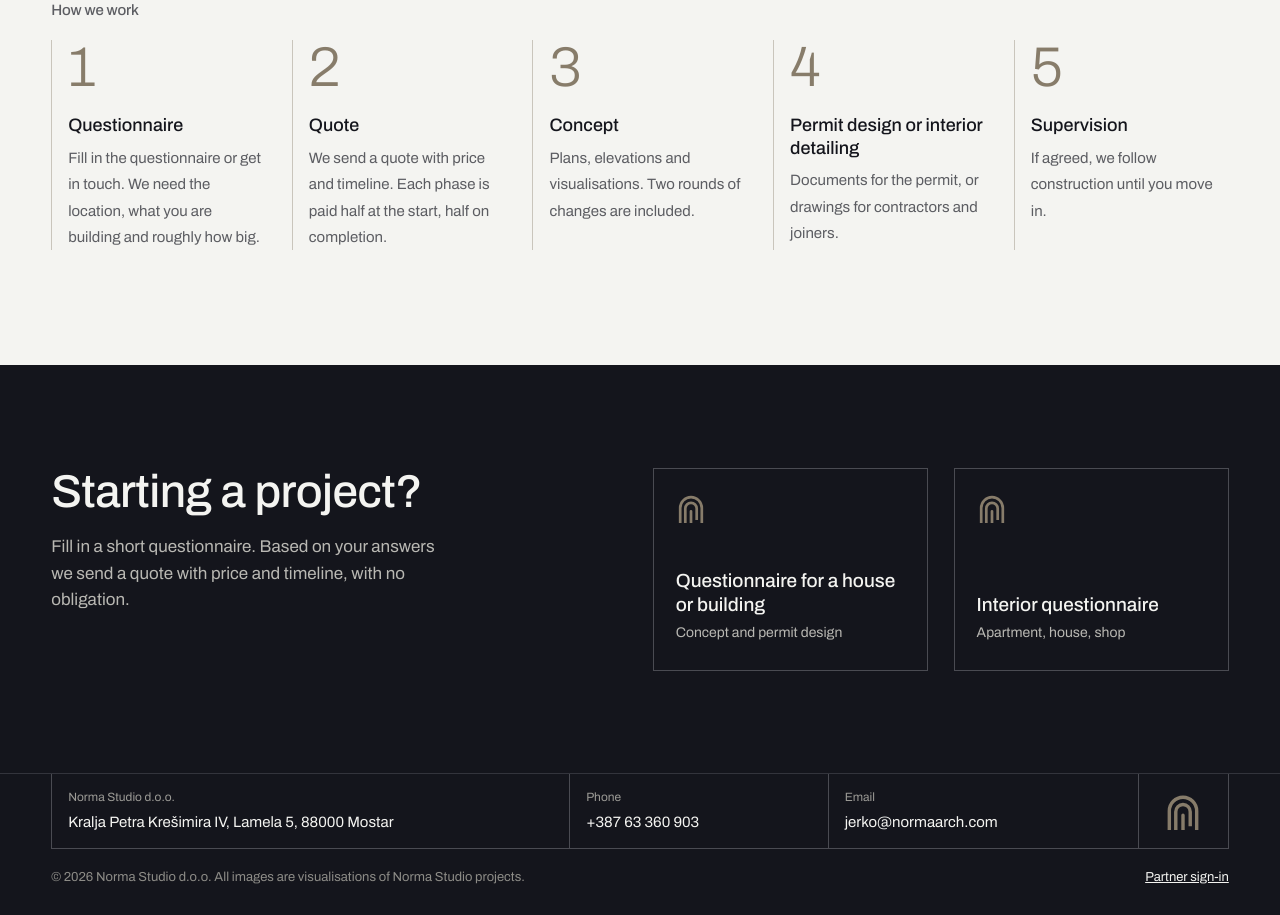
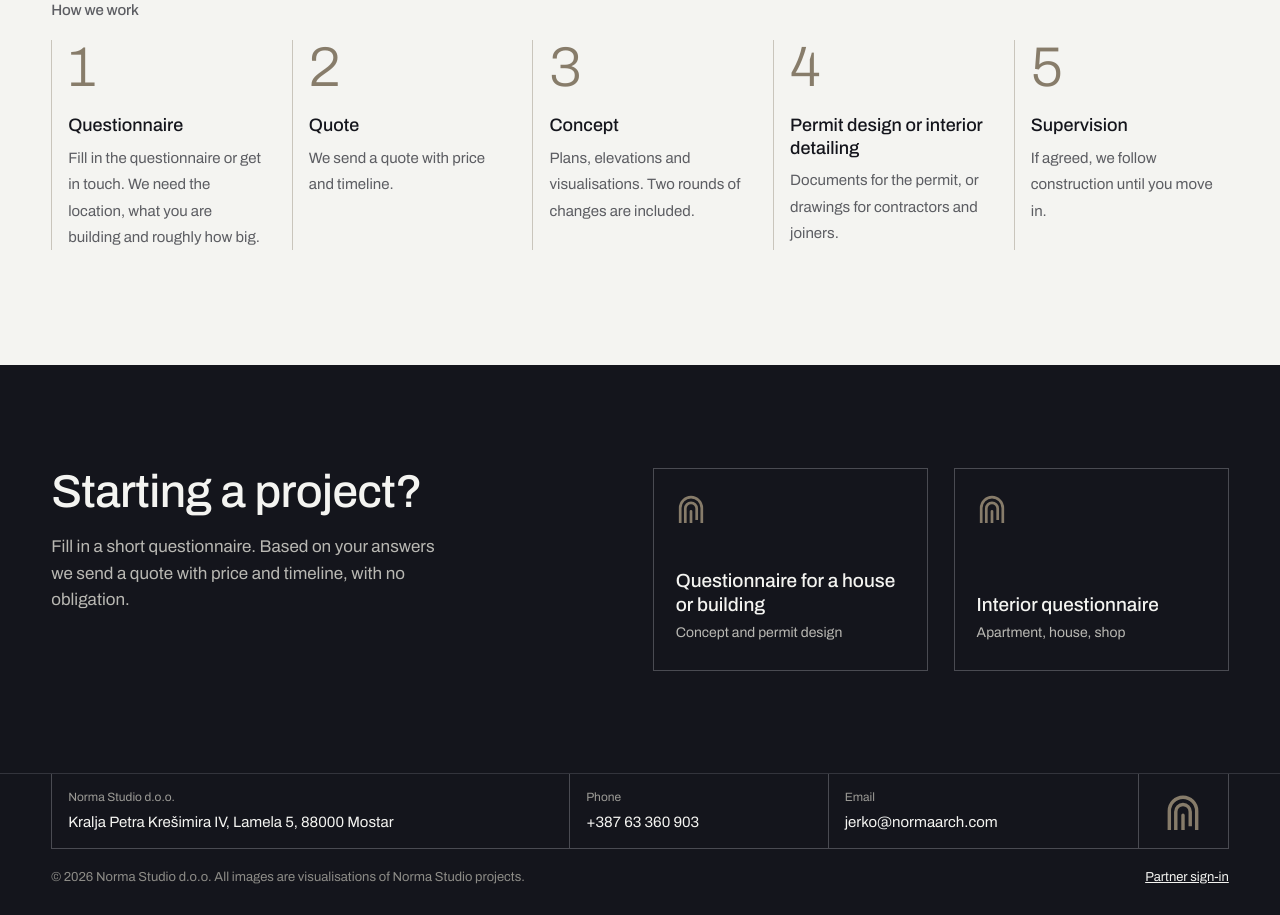
Before and after one commit to jerko-hue/normaarch-web, a plain HTML site: page en/usluge/index.html in a window 1280 px wide. Shown: the part 949-1864 px from the top of the page. Drawn offline with Linux system fonts and the light colour scheme.

Commit message:
Usluge: bez uvjeta plaćanja (D-15)

```diff
--- a/en/usluge/index.html
+++ b/en/usluge/index.html
@@ -30,7 +30,7 @@
 
 <section class="uvod"><h1>Services</h1><p>Everything from one office: architecture, permit documents and the interior down to the last socket.</p></section>
 <section class="usluge"><div class="usluga"><h2>Concept design</h2><ul><li>Site analysis and your brief</li><li>Plans, sections and elevations</li><li>Two rounds of changes included</li><li>Visualisations of the building</li><li>Documents for planning consent and location permit</li></ul></div><div class="usluga"><h2>Permit design</h2><ul><li>Documents for the building permit</li><li>Coordination of all disciplines: structure, electrical, mechanical, plumbing and drainage</li><li>Technical description and compliance with regulations</li><li>Drawings for contractors and bill of quantities</li></ul></div><div class="usluga"><h2>Interior design</h2><ul><li>Concept, materials and colours</li><li>Furniture layout and visualisations</li><li>Drawings of every wall, lighting and socket positions</li><li>Bespoke furniture for the joiner</li><li>Equipment list and cost estimate</li></ul></div><div class="usluga"><h2>Visualisation and film</h2><ul><li>Photorealistic exterior and interior images</li><li>Film for sales and presentation</li><li>Presentations for investors and buyers</li></ul></div><div class="usluga"><h2>Design supervision</h2><ul><li>Site visits</li><li>Coordination with contractors</li><li>Solutions for whatever comes up during construction</li></ul></div></section>
-<section class="tijek"><h2 class="odjeljak">How we work</h2><ol><li><b>Questionnaire</b><span>Fill in the questionnaire or get in touch. We need the location, what you are building and roughly how big.</span></li><li><b>Quote</b><span>We send a quote with price and timeline. Each phase is paid half at the start, half on completion.</span></li><li><b>Concept</b><span>Plans, elevations and visualisations. Two rounds of changes are included.</span></li><li><b>Permit design or interior detailing</b><span>Documents for the permit, or drawings for contractors and joiners.</span></li><li><b>Supervision</b><span>If agreed, we follow construction until you move in.</span></li></ol></section>
+<section class="tijek"><h2 class="odjeljak">How we work</h2><ol><li><b>Questionnaire</b><span>Fill in the questionnaire or get in touch. We need the location, what you are building and roughly how big.</span></li><li><b>Quote</b><span>We send a quote with price and timeline.</span></li><li><b>Concept</b><span>Plans, elevations and visualisations. Two rounds of changes are included.</span></li><li><b>Permit design or interior detailing</b><span>Documents for the permit, or drawings for contractors and joiners.</span></li><li><b>Supervision</b><span>If agreed, we follow construction until you move in.</span></li></ol></section>
 <section class="upit">
  <div class="upit-tekst"><h2>Starting a project?</h2><p>Fill in a short questionnaire. Based on your answers we send a quote with price and timeline, with no obligation.</p></div>
  <a class="upit-v" href="/en/upitnik-projekt/"><svg class="znak" viewBox="0 0 100 100" aria-hidden="true"><g fill="none" stroke="currentColor" stroke-width="9"><path d="M14 100V50a36 36 0 0 1 72 0v50"/><path d="M31 100V52a19 19 0 0 1 38 0v38"/></g><path d="M45.5 100V61a4.5 4.5 0 0 1 9 0v39z" fill="currentColor"/></svg><b>Questionnaire for a house or building</b><span>Concept and permit design</span></a>
```
Also changed, not shown: usluge/index.html (+1 -1 lines).
